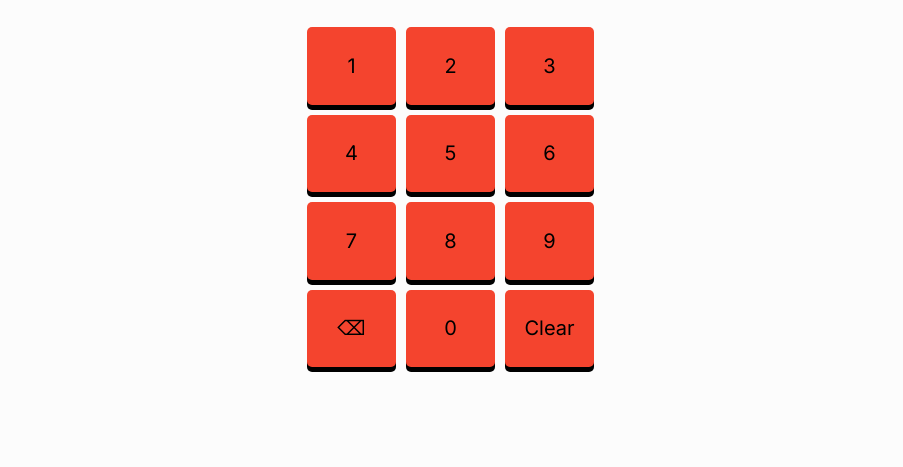
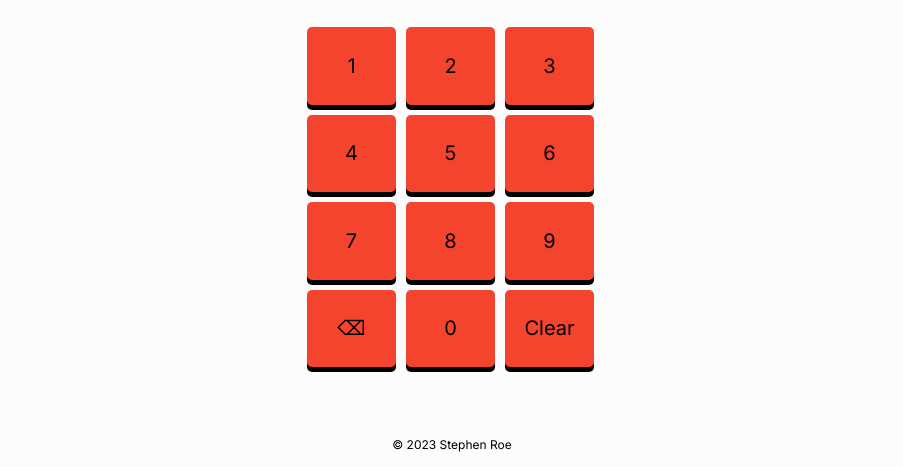
Before and after one commit to stephengroe/barbell-tools, a plain HTML site: page index.html in a window 1280 px wide. Shown: the part 369-836 px from the top of the page, without its empty margins (188-1091 px from the left). Before the commit the page ends 800 px from the top, so only its background shows below. Drawn offline with Linux system fonts and the light colour scheme.

Commit message:
Add copyright footer

```diff
--- a/index.html
+++ b/index.html
@@ -43,5 +43,6 @@
     </div>
 
     </div>
+    <p id="copyright">&copy; <script>document.write(new Date().getFullYear());</script> Stephen Roe</p>
 </body>
 </html>
--- a/style.css
+++ b/style.css
@@ -162,3 +162,10 @@ body {
     box-shadow: 0px 1px 0 black;
     transition: box-shadow 50ms, margin 50ms;
 }
+
+#copyright {
+    text-align: center;
+    font-size: .75em;
+    font-color: gray;
+    padding: 15px;
+}
```
